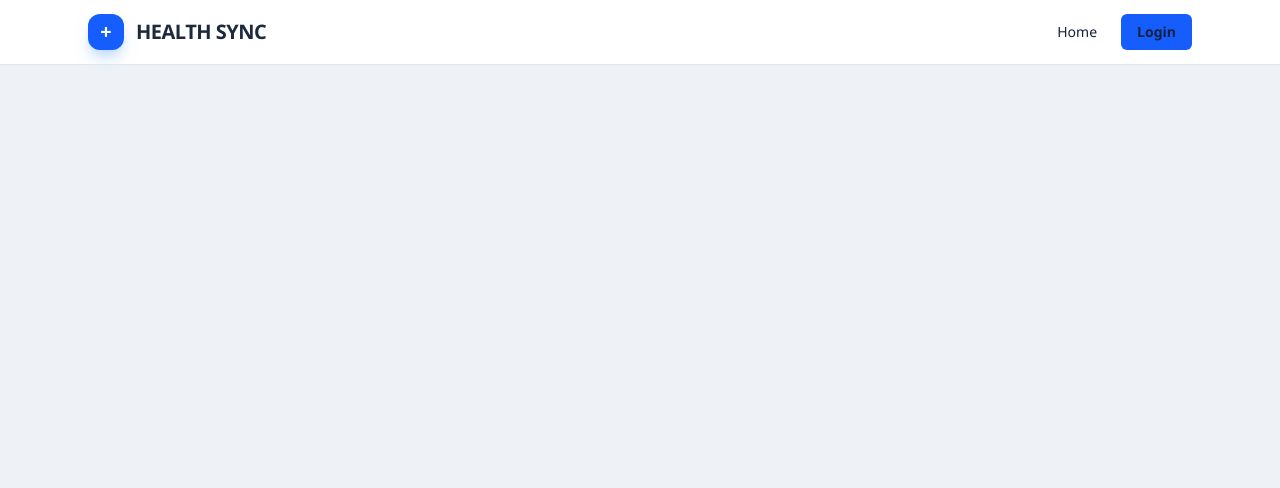
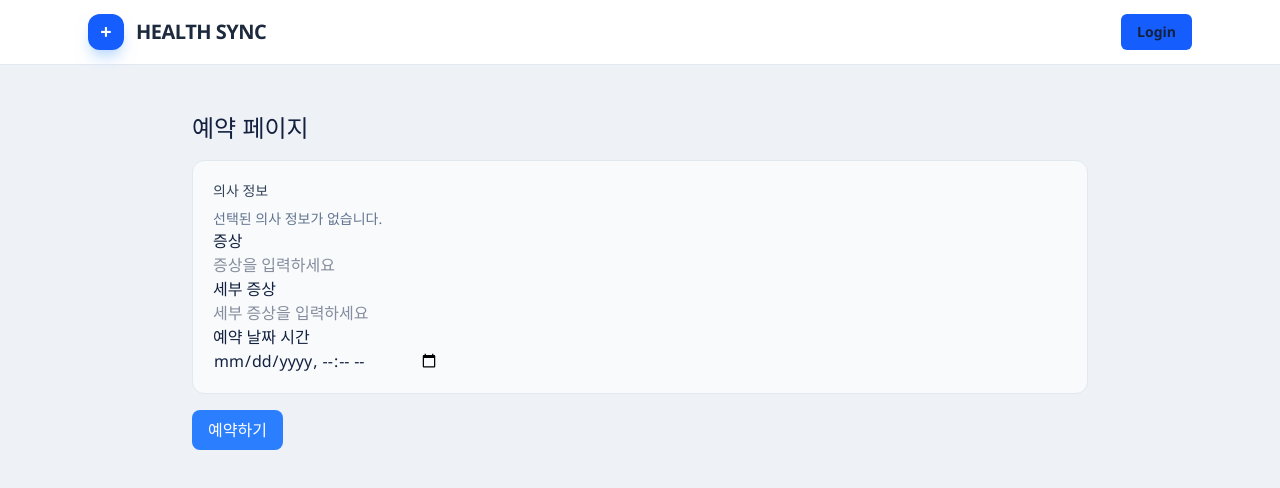
Before and after one commit to okkk2010/health-care-react, a React (Vite) app: page /MedicalAppointment/Appointment in a window 1280 px wide. Shown: the top 488 px of the page. Built offline with nearby package versions, Linux system fonts and the light colour scheme.

Commit message:
feat : 예약 기능 추가

```diff
--- a/src/App.jsx
+++ b/src/App.jsx
@@ -8,6 +8,8 @@ import Register from './pages/Register'
 import NavBar from './components/NavBar'
 import MyPage from './pages/MyPage'
 import storageService from './services/storage'
+import MedicalAppointment from './pages/patient/MedicalAppointment'
+import Appointment from './pages/Appointment'
 import './App.css'
 
 function App() {
@@ -22,6 +24,8 @@ function App() {
         <Route path='/Login' element={<Login setIsLogin={setIsLogin} />} />
         <Route path='/Register' element={<Register />} />
         <Route path='/MyPage' element={<MyPage setIsLogin={setIsLogin} />} />
+        <Route path='/MedicalAppointment' element={<MedicalAppointment />} />
+        <Route path='/MedicalAppointment/Appointment' element={<Appointment />} />
       </Routes>
     </BrowserRouter>
   )
--- /dev/null
+++ b/src/components/DoctorCard.jsx
@@ -0,0 +1,75 @@
+import { Link } from 'react-router-dom';
+import React, { useEffect, useMemo, useState } from 'react';
+import { apiService } from '../services/api';
+
+const DoctorCard = ({ doctor }) => {
+    const [specialty, setSpecialty] = useState('');
+
+    useEffect(() => {
+        const fetchSpecialty = async () => {
+            if (!doctor?.specialtyCode) {
+                setSpecialty('-');
+                return;
+            }
+
+            try {
+                const res = await apiService.getSpecialtyByCode(doctor.specialtyCode);
+                setSpecialty(res.data.data ?? '-');
+            } catch (e) {
+                console.error('전공 정보 조회 실패:', e);
+                setSpecialty('-');
+            }
+        };
+
+        fetchSpecialty();
+    }, [doctor?.specialtyCode]);
+
+    const appointmentDoctor = useMemo(
+        () => ({
+            id: doctor?.id ?? '',
+            name: doctor?.name ?? '',
+            email: doctor?.email ?? '',
+            specialty,
+        }),
+        [doctor?.id, doctor?.name, doctor?.email, specialty]
+    );
+
+    return (
+        <article className='mb-4 rounded-3xl border border-slate-100 bg-white p-5 shadow-sm'>
+            <div className='flex flex-col gap-4 md:flex-row md:items-center md:justify-between'>
+                <div className='flex items-start gap-4'>
+                    <div className='h-35 w-25 flex-shrink-0 rounded-2xl border border-slate-200 bg-slate-50' />
+
+                    <div className='grid grid-cols-[auto,1fr] items-center gap-x-3 gap-y-2'>
+                        <span className='text-sm font-medium text-slate-600'>이름</span>
+                        <div className='min-w-[120px] rounded-xl border border-slate-200 bg-slate-50 px-3 py-2 text-sm text-slate-800'>
+                            {doctor?.name ?? '-'}
+                        </div>
+
+                        <span className='text-sm font-medium text-slate-600'>Email</span>
+                        <div className='min-w-[220px] rounded-xl border border-slate-200 bg-slate-50 px-3 py-2 text-sm text-slate-800'>
+                            {doctor?.email ?? '-'}
+                        </div>
+                    </div>
+
+                    <div className='grid grid-cols-[auto,1fr] items-center gap-x-3 gap-y-2'>
+                        <span className='text-sm font-medium text-slate-600'>전공</span>
+                        <div className='min-w-[220px] rounded-xl border border-slate-200 bg-slate-50 px-3 py-2 text-sm text-slate-800'>
+                            {specialty}
+                        </div>
+                    </div>
+                </div>
+
+                <Link
+                    to='/MedicalAppointment/Appointment'
+                    state={{ doctor: appointmentDoctor }}
+                    className='inline-flex h-11 items-center justify-center rounded-xl bg-blue-600 px-6 text-sm font-semibold text-white transition hover:bg-blue-700'
+                >
+                    예약하기
+                </Link>
+            </div>
+        </article>
+    );
+};
+
+export default DoctorCard;
--- a/src/components/NavBar.jsx
+++ b/src/components/NavBar.jsx
@@ -2,6 +2,7 @@ import { Link } from 'react-router-dom';
 import storageService from '../services/storage';
 
 const NavBar = ({ isLogin }) => {
+
 
 
     return (
@@ -14,14 +15,31 @@ const NavBar = ({ isLogin }) => {
                     <span className='text-xl font-extrabold tracking-tight text-slate-800'>HEALTH SYNC</span>
                 </Link>
 
-                <div className='flex items-center gap-2'>
-                    <Link
-                        to='/'
-                        className='rounded-md px-4 py-2 text-sm font-medium text-slate-600 transition hover:bg-blue-50 hover:text-blue-600 focus-visible:outline-none focus-visible:ring-2 focus-visible:ring-blue-300'
-                    >
-                        Home
+                {
+                    isLogin && (
+                        localStorage.getItem('role') === '의사' && (
+                            <>
+                                <Link to='/CheckAppointments' className='px-4 py-2 text-sm font-semibold text-white transition hover:bg-blue-500 focus-visible:outline-none focus-visible:ring-2 focus-visible:ring-blue-300'>
+                                    예약 확인
                                 </Link>
+                                <Link to='/CurrentAppointments' className='px-4 py-2 text-sm font-semibold text-white transition hover:bg-blue-500 focus-visible:outline-none focus-visible:ring-2 focus-visible:ring-blue-300'>
+                                    현재 예약
+                                </Link>
+                            </>
+                        ),
 
+                        localStorage.getItem('role') === '환자' && (
+                            <>
+                                <Link to='/MedicalAppointment' className='px-4 py-2 text-sm font-semibold text-white transition focus-visible:outline-none focus-visible:ring-2 focus-visible:ring-blue-300'>
+                                    예약하기
+                                </Link>
+                                <Link to='/MyAppointments' className='px-4 py-2 text-sm font-semibold text-white transition focus-visible:outline-none focus-visible:ring-2 focus-visible:ring-blue-300'>
+                                    예약 확인
+                                </Link>
+                            </>
+                        )
+                    )
+                }
 
                 {
                     !isLogin ? (
@@ -41,7 +59,6 @@ const NavBar = ({ isLogin }) => {
                     )
                 }
             </div>
-            </div>
         </section>
     )
 }
--- /dev/null
+++ b/src/pages/Appointment.jsx
@@ -0,0 +1,92 @@
+import { useLocation, useNavigate } from 'react-router-dom';
+import { useState } from 'react';
+import storageService from '../services/storage';
+import { apiService } from '../services/api';
+
+const Appointment = () => {
+    const location = useLocation();
+    const navigate = useNavigate();
+    const doctor = location.state?.doctor;
+
+    const [appointmentForm, setAppointmentForm] = useState({
+        doctorEmail: doctor?.email || '',
+        patientEmail: storageService.getEmail() || '',
+        appointmentTime: '',
+        title: '',
+        detail: ''
+    });
+
+    const submitAppointment = async () => {
+        try {
+            const payload = {
+                doctorEmail: appointmentForm.doctorEmail,
+                patientEmail: appointmentForm.patientEmail,
+                appointmentTime: appointmentForm.appointmentTime+":00+09:00",
+                title: appointmentForm.title,
+                detail: appointmentForm.detail
+            }
+            const response = await apiService.bookAppointment(payload);
+            if(response.status === 200) {
+                alert("예약이 성공적으로 완료되었습니다.");
+
+                navigate('/'); // 예약 성공 후 홈으로 이동
+            }
+        } catch (error) {
+            console.error("예약 실패:", error);
+        }
+    }
+
+    return (
+        <div className='mx-auto max-w-4xl pt-28'>
+            <h1 className='text-2xl font-bold'>예약 페이지</h1>
+
+            <div className='mt-4 rounded-xl border border-slate-200 bg-slate-50 p-5'>
+                <label className='block text-sm font-medium text-slate-700'>의사 정보</label>
+
+                {doctor ? (
+                    <div className='mt-2 space-y-1 text-sm text-slate-700'>
+                        <p>이름: {doctor.name || '-'}</p>
+                        <p>Email: {doctor.email || '-'}</p>
+                        <p>전공: {doctor.specialty || '-'}</p>
+                    </div>
+                ) : (
+                    <p className='mt-2 text-sm text-slate-500'>선택된 의사 정보가 없습니다.</p>
+                )}
+
+                <div>
+                    <label>증상</label><p/>
+                    <input
+                        type='text'
+                        placeholder='증상을 입력하세요'
+                        value={appointmentForm.title}
+                        onChange={(e) => setAppointmentForm({...appointmentForm, title: e.target.value})}
+                    />
+                </div>
+                <div>
+                    <label>세부 증상</label><p/>
+                    <input
+                        type='text'
+                        placeholder='세부 증상을 입력하세요'
+                        value={appointmentForm.detail}
+                        onChange={(e) => setAppointmentForm({...appointmentForm, detail: e.target.value})}
+                    />
+                </div>
+                <div>
+                    <label>예약 날짜 시간</label><p/>
+                    <input
+                        type='datetime-local'
+                        value={appointmentForm.appointmentTime}
+                        onChange={(e) => setAppointmentForm({...appointmentForm, appointmentTime: e.target.value})}
+                    />
+                </div>
+            </div>
+            <button className='mt-4 rounded-lg bg-blue-500 px-4 py-2 text-white'
+                onClick={submitAppointment}
+            >
+                예약하기
+            </button>
+        </div>
+    );
+};
+
+export default Appointment;
--- a/src/pages/patient/MedicalAppointment.jsx
+++ b/src/pages/patient/MedicalAppointment.jsx
@@ -1 +1,38 @@
-//환자 페이지
+import React, { useEffect, useState } from 'react';
+import { apiService } from '../../services/api';
+import DoctorCard from '../../components/DoctorCard';
+
+const MedicalAppointment = () => {
+    const [doctors, setDoctors] = useState([]);
+    const [loading, setLoading] = useState(true);
+
+    useEffect(() => {
+        const fetchDoctors = async () => {
+            try {
+                const res = await apiService.getDoctorsAll();
+                setDoctors(res.data.data ?? []);
+            } catch (e) {
+                console.error('의사 목록 조회 실패:', e);
+            } finally {
+                setLoading(false);
+            }
+        };
+
+        fetchDoctors();
+    }, []);
+
+    return (
+        <main className='min-h-screen bg-[#eef2f7] px-4 pb-8 pt-28'>
+            <section className='mx-auto w-full max-w-4xl'>
+                <h1 className='text-2xl font-bold text-slate-900'>의사 목록</h1>
+                <div className='mt-4'>
+                    {doctors.map((doctor) => (
+                        <DoctorCard key={doctor.id} doctor={doctor} />
+                    ))}
+                </div>
+            </section>
+        </main>
+    );
+};
+
+export default MedicalAppointment;
```
Also changed, not shown: src/pages/Register.jsx (+7 -7 lines), src/services/api.js (+21 -2 lines). Lines whose indentation alone changed are shown as unchanged.
